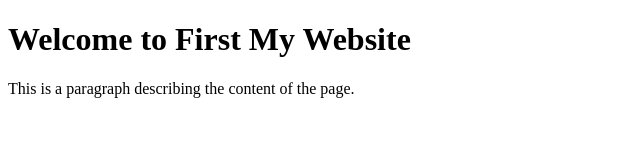
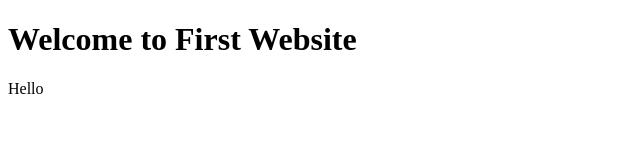
Before and after one commit to mjasusual/My-First-Repo, a plain HTML site: page index.html in a window 1280 px wide. Shown: the whole page, without its empty margins (0-640 px from the left). Drawn offline with Linux system fonts and the light colour scheme.

Commit message:
first commit

```diff
--- a/index.html
+++ b/index.html
@@ -4,7 +4,7 @@
         <title>My First Webpage</title>
     </head>
     <body>
-        <h1>Welcome to First My Website</h1>
-        <p>This is a paragraph describing the content of the page.</p>
+        <h1>Welcome to First Website</h1>
+        <p>Hello</p>
     </body>
 </html>
--- a/style.css
+++ b/style.css
@@ -0,0 +1 @@
+body
```
